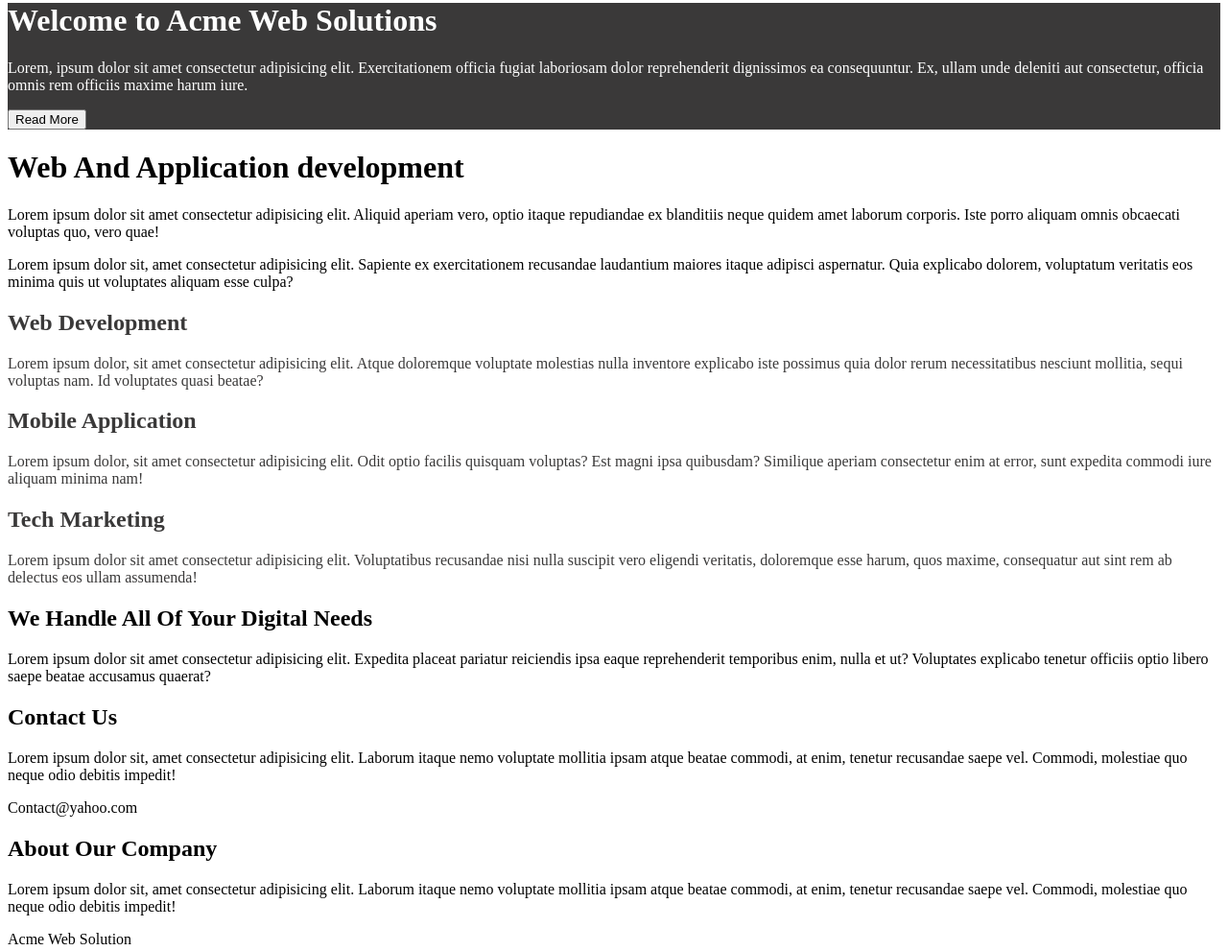
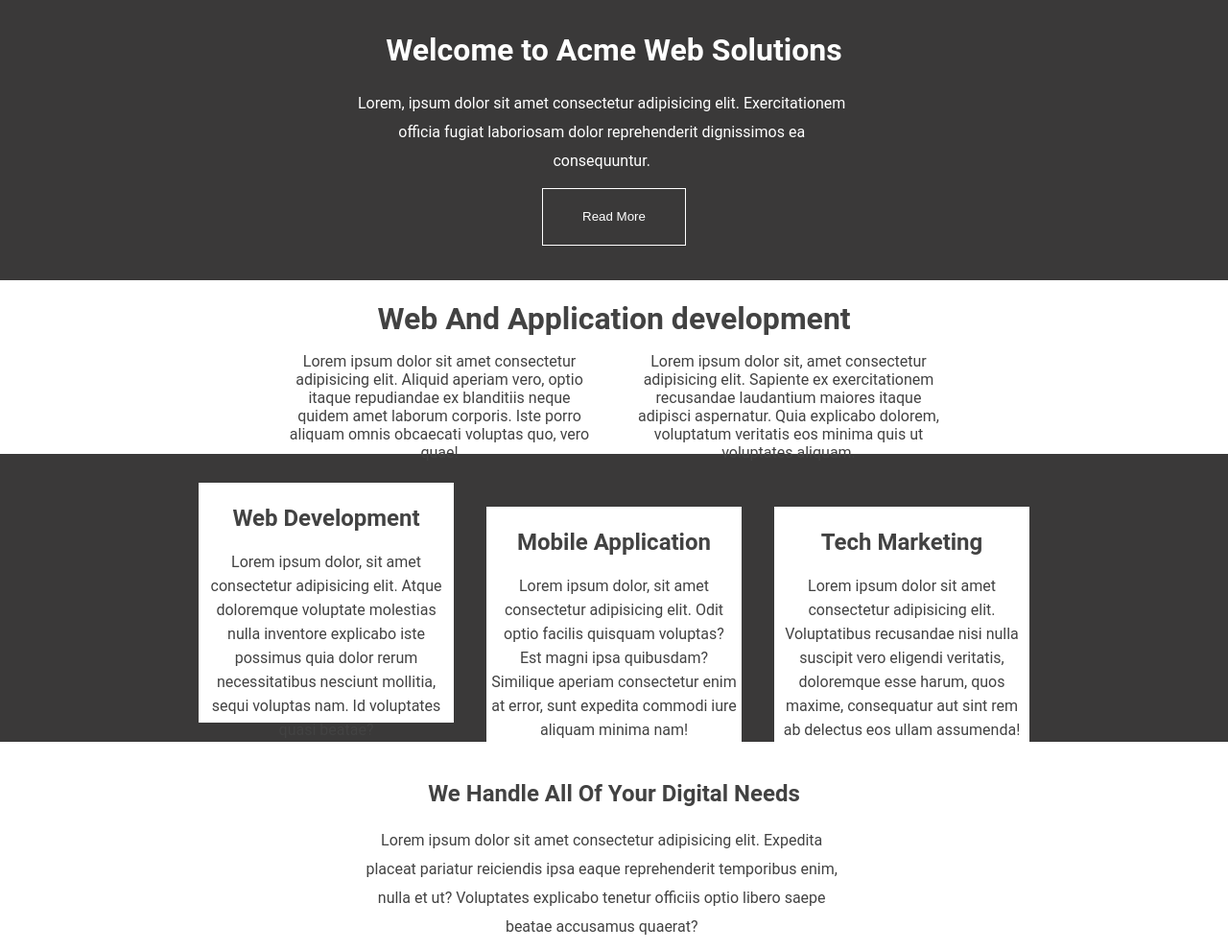
Before and after one commit to mohammadSorooshfar/HW5-maktab75, a plain HTML site: page index11.html in a window 1280 px wide. Shown: the part 18-1009 px from the top of the page at 96% size. Drawn offline with Linux system fonts and the light colour scheme.

Commit message:
add html-css

```diff
--- a/index10.html
+++ b/index11.html
@@ -13,8 +13,7 @@
       <p>
         Lorem, ipsum dolor sit amet consectetur adipisicing elit. Exercitationem
         officia fugiat laboriosam dolor reprehenderit dignissimos ea
-        consequuntur. Ex, ullam unde deleniti aut consectetur, officia omnis rem
-        officiis maxime harum iure.
+        consequuntur.
       </p>
       <button>Read More</button>
     </div>
@@ -29,7 +28,7 @@
         Lorem ipsum dolor sit, amet consectetur adipisicing elit. Sapiente ex
         exercitationem recusandae laudantium maiores itaque adipisci aspernatur.
         Quia explicabo dolorem, voluptatum veritatis eos minima quis ut
-        voluptates aliquam esse culpa?
+        voluptates aliquam.
       </p>
     </div>
     <div class="thirdDiv">
@@ -71,7 +70,7 @@
       </p>
     </div>
     <div class="fifthDiv">
-      <div>
+      <div class="left">
         <h2>Contact Us</h2>
         <p>
           Lorem ipsum dolor sit, amet consectetur adipisicing elit. Laborum
@@ -81,7 +80,7 @@
         </p>
         <p>Contact@yahoo.com</p>
       </div>
-      <div>
+      <div class="right">
         <h2>About Our Company</h2>
         <p>
           Lorem ipsum dolor sit, amet consectetur adipisicing elit. Laborum
@@ -92,8 +91,8 @@
       </div>
     </div>
     <div class="sixthDiv">
-      <p>Acme Web Solution</p>
-      <p>project by <span>traversy media</span></p>
+      <p class="Acme">Acme Web Solution</p>
+      <p class="project">project by <span>traversy media</span></p>
     </div>
   </body>
 </html>
--- a/style.css
+++ b/style.css
@@ -1,19 +1,103 @@
-.firstDiv{
+body{
+    text-align: center;
+    padding: 0;
+    margin: 0;
+    font-family: roboto;
+}
+.firstDiv,.thirdDiv{
     background-color: rgb(58, 57, 57);
     color: white;
+    height: 30vh;
 }
-.secondDiv{
+.firstDiv{
+    padding-top: 30px;
+    padding-bottom: 40px;
+    text-align: center;
 
 }
-.thirdDiv{
-    color: rgb(58, 57, 57);
-}
-.fourthDiv{
+.firstDiv p{
+    width: 40%;
+    margin-left: 29%;
+    margin-bottom: 1%;
+    line-height: 30px;
 
 }
-.fifthDiv{
+.firstDiv button{
+    background-color: transparent;
+    border:1px solid white;
+    width: 150px;
+    height: 60px;
+    color: white;
+}
+.secondDiv, .fourthDiv{
+    height: 20vh;
+    color: rgb(66, 66, 66);
+}
+.secondDiv h1{
+    margin-bottom: 0;
+}
+.secondDiv p{
+    display: inline-block;
+    width: 25%;
+    vertical-align: top;
+    margin-left: 20px;
+    margin-right: 20px;
+}
+.thirdDiv{
 
+    padding-top: 30px;
+    padding-bottom: 30px;
+}
+.thirdDiv div{
+    display: inline-block;
+    width: 20%;
+    height: 100%;
+    background-color: white;
+    color: rgb(66, 66, 66);
+    margin-left: 15px;
+    margin-right: 15px;
+    line-height: 25px;
+    padding: 5px;
+}
+
+.fourthDiv{
+    padding-top: 20px;
+    padding-bottom: 40px;
+    text-align: center;
+}
+.fourthDiv p{
+    width: 40%;
+    margin-left: 29%;
+    margin-bottom: 1%;
+    line-height: 30px;
+    color: rgb(66, 66, 66);
+}
+.fifthDiv div{
+    display: inline-block;
+    width: 674px;
+    height: 20vh;
+    vertical-align: top;
+    color: white;
+}
+.left{
+    background-color: rgb(16, 142, 226);
+}
+.right{
+    background-color: rgb(58, 57, 57);
 }
 .sixthDiv{
-
+    background-color: black;
+    color: white;
 }
+.sixthDiv p{
+    display: inline-block;
+}
+.Acme{
+    margin-right: 35%;
+}
+.project{
+    margin-left: 2%;
+}
+.project span{
+    color: blue;
+}
```
